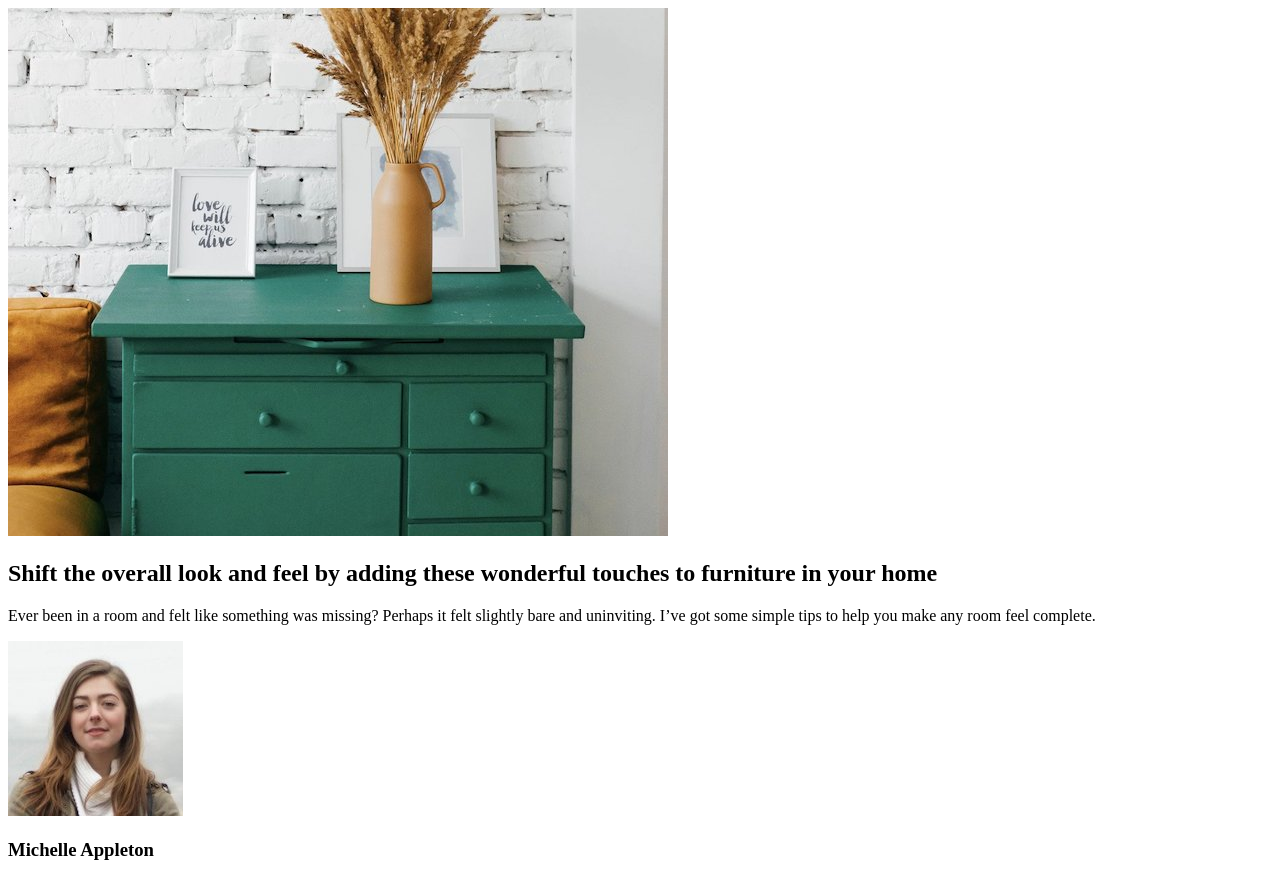
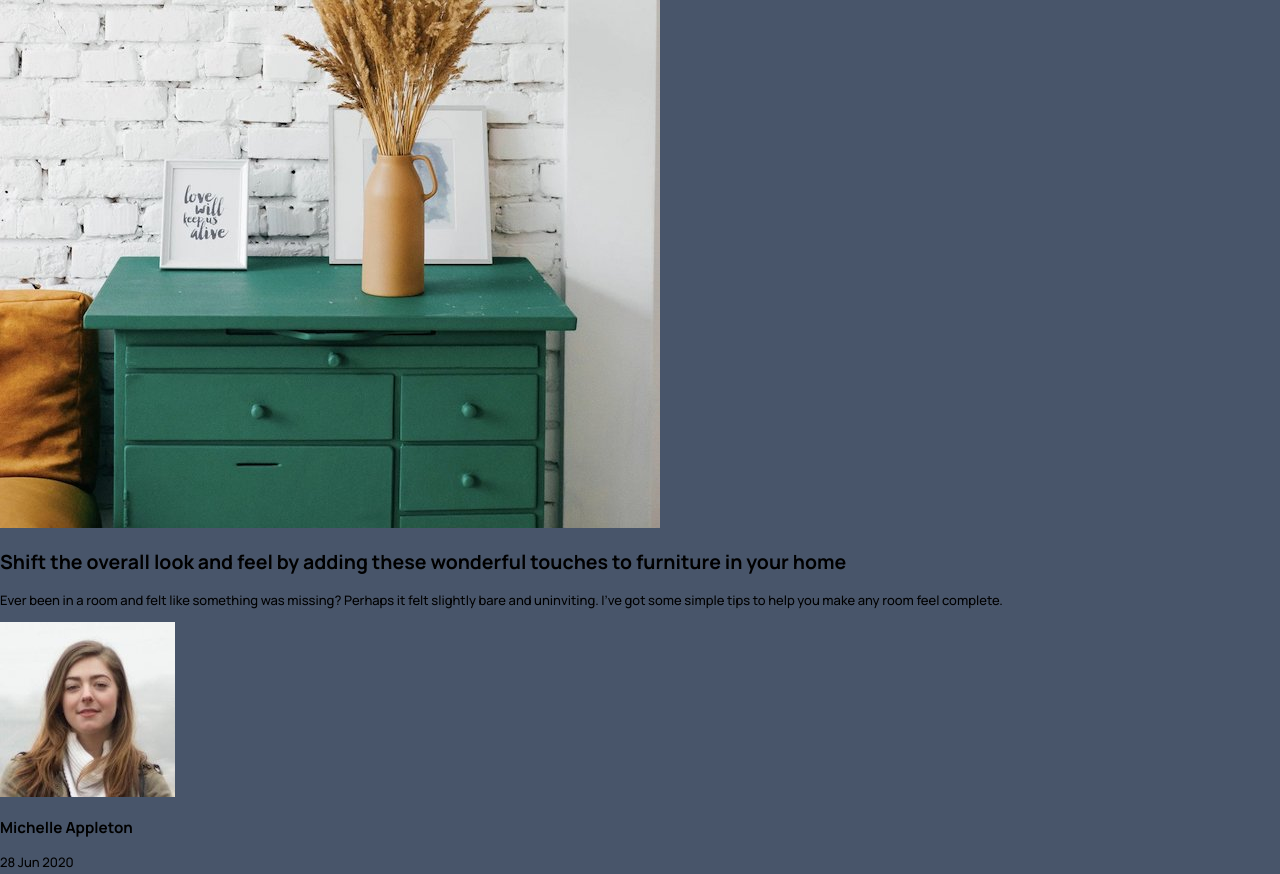
Before and after one commit to hasiburrahmanhasib/articalprevew, a plain HTML site: page index.html in a window 1280 px wide. Shown: the top 874 px of the page. Drawn offline with Linux system fonts and the light colour scheme.

Commit message:
index.html/style.css add

```diff
--- a/index.html
+++ b/index.html
@@ -7,6 +7,9 @@
   <link rel="icon" type="image/png" sizes="32x32" href="./images/favicon-32x32.png">
 
   <title>Frontend Mentor | Article preview component</title>
+  <link rel="preconnect" href="https://fonts.googleapis.com">
+<link rel="preconnect" href="https://fonts.gstatic.com" crossorigin>
+<link href="https://fonts.googleapis.com/css2?family=Manrope:wght@500;700&family=Red+Hat+Display:wght@500;700;900&display=swap" rel="stylesheet">
   <link rel="stylesheet" href="./style.css">
 
   <!-- Feel free to remove these styles or customise in your own stylesheet 👍 -->
@@ -16,7 +19,7 @@
   </style>
 </head>
 <body>
-<section>
+<section class="posts">
   <article>
     <div>
 <img src="./images/drawers.jpg" alt="drawers" />
@@ -40,7 +43,7 @@
 
 
         <div>
-          <img src="./images/icon-share.svg" alt="icon-share">
+          <img src="./images/icon-share.svg" alt="share">
         </div>
 
      </div>
--- a/style.css
+++ b/style.css
@@ -0,0 +1,15 @@
+:root {
+    --dark-grayish-blue: hsl(217, 19%, 35%);
+    --desaturated-dark-blue: hsl(214, 17%, 51%);
+--grayish-blue: hsl(212, 23%, 69%);
+--light-grayish-blue: hsl(210, 46%, 95%);
+
+}
+body{
+    font-size: 13px;
+    font-family: 'Manrope', sans-serif;
+    margin: 0;
+}
+.posts{
+background-color: hsl(217, 19%, 35%);;
+}
```
